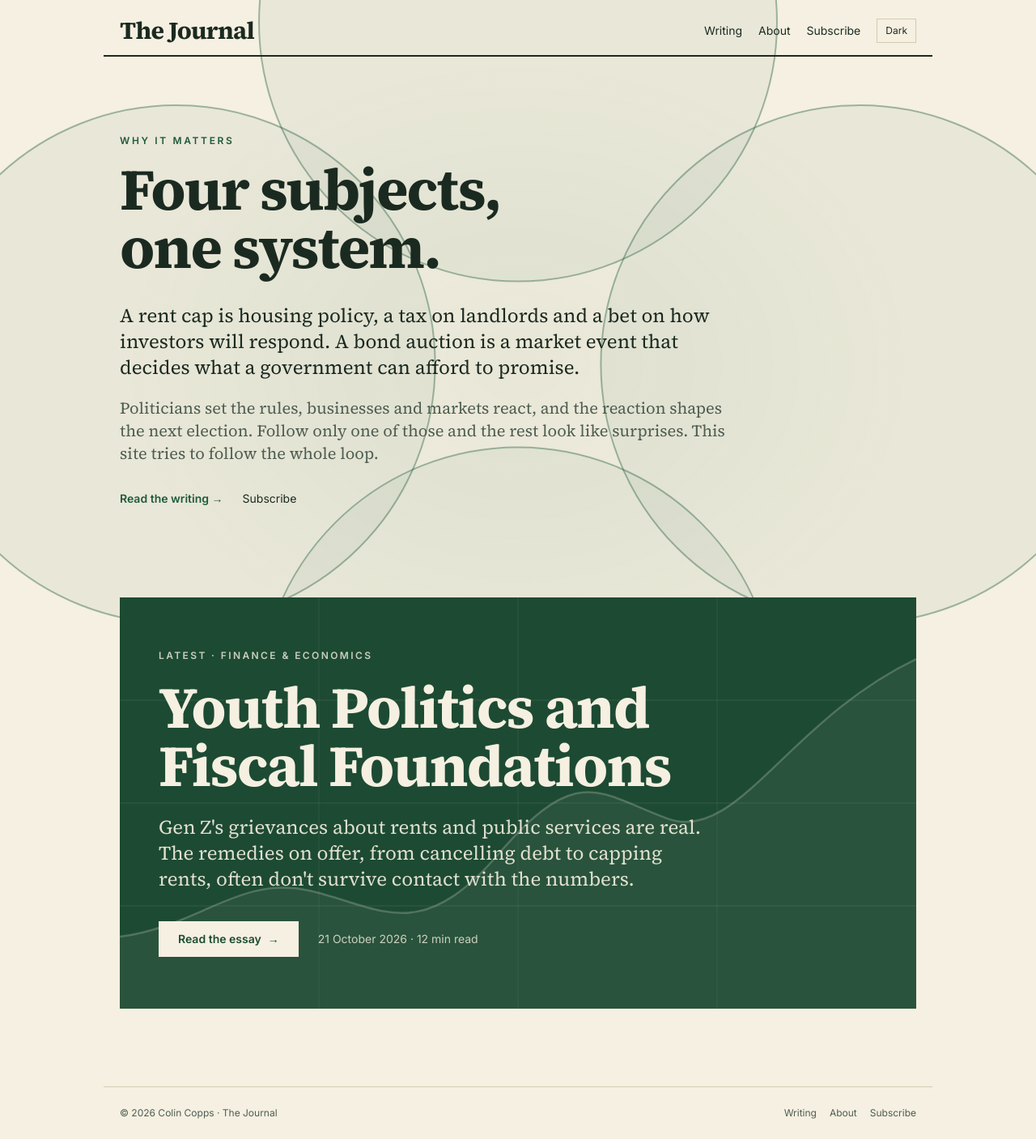
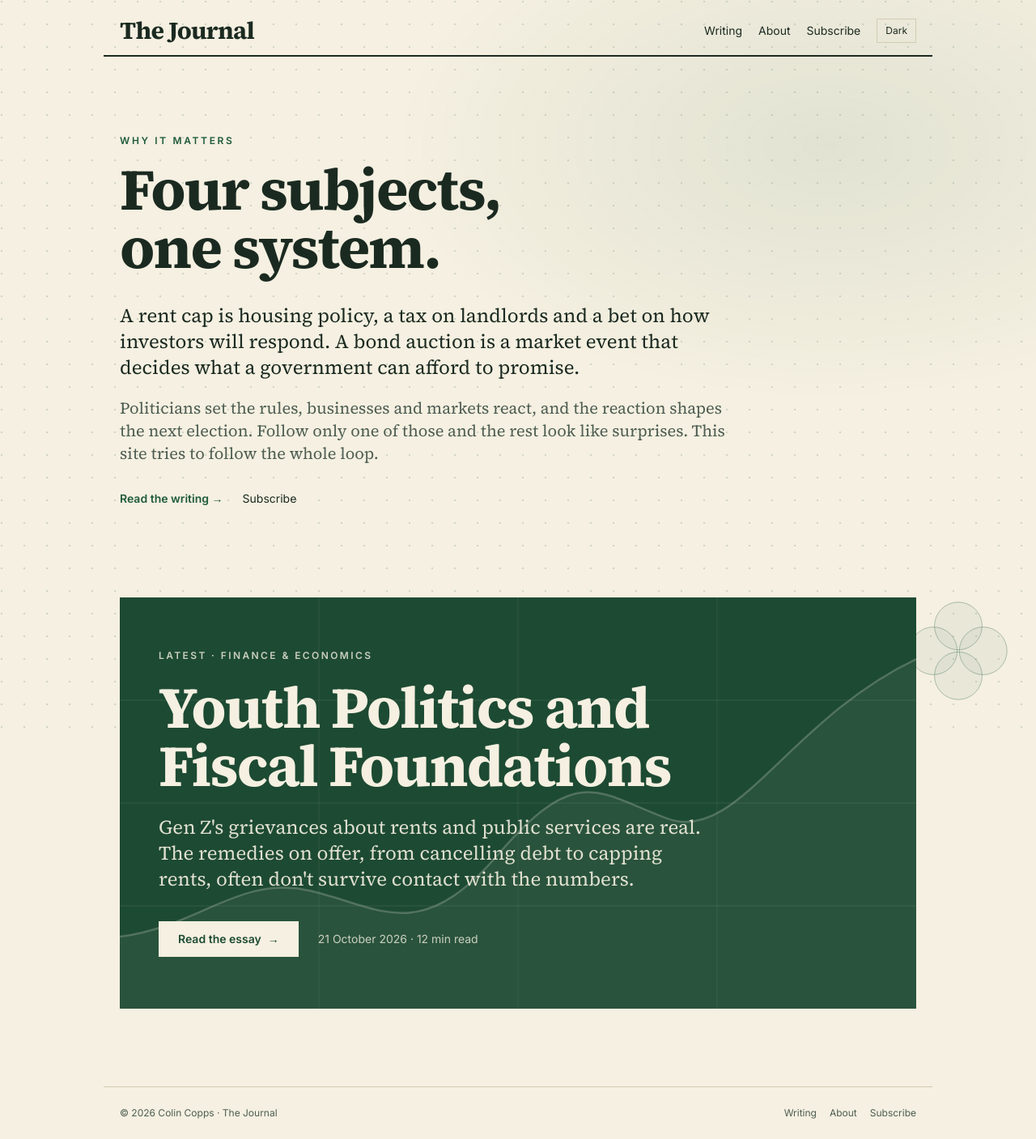
Before and after one commit to The-JournaI/the-journai.github.io, a Jekyll site: the page built from index.html, in a window 1280 px wide. Shown: the whole page at 81% size. Built offline with Jekyll 4.4.1, drawn with Linux system fonts in a browser that asks for light colours; nearby versions of some CDN libraries.

Commit message:
Calmer background: dot grid drift and small corner mark

```diff
--- a/index.html
+++ b/index.html
@@ -3,13 +3,15 @@ layout: default
 ---
 <div class="fixed inset-0 -z-10 pointer-events-none" aria-hidden="true">
   <div id="glow" class="absolute inset-0"></div>
-  <svg class="absolute inset-0 w-full h-full" viewBox="0 0 1000 1000" preserveAspectRatio="xMidYMid slice">
-    <g id="rings" style="transform-origin:500px 500px">
-      <circle class="rc" r="250" fill="var(--accent)" fill-opacity=".05" stroke="var(--accent)" stroke-opacity=".4" stroke-width="2" vector-effect="non-scaling-stroke"/>
-      <circle class="rc" r="250" fill="var(--accent)" fill-opacity=".05" stroke="var(--accent)" stroke-opacity=".4" stroke-width="2" vector-effect="non-scaling-stroke"/>
-      <circle class="rc" r="250" fill="var(--accent)" fill-opacity=".05" stroke="var(--accent)" stroke-opacity=".4" stroke-width="2" vector-effect="non-scaling-stroke"/>
-      <circle class="rc" r="250" fill="var(--accent)" fill-opacity=".05" stroke="var(--accent)" stroke-opacity=".4" stroke-width="2" vector-effect="non-scaling-stroke"/>
-    </g>
+  <svg class="absolute inset-0 w-full h-full">
+    <defs><pattern id="dots" width="28" height="28" patternUnits="userSpaceOnUse"><circle cx="2" cy="2" r="1.1" fill="var(--accent)" fill-opacity=".22"/></pattern></defs>
+    <rect id="dotgrid" x="-60" y="-60" width="200%" height="200%" fill="url(#dots)"/>
+  </svg>
+  <svg class="absolute right-4 bottom-4 sm:right-8 sm:bottom-8 w-24 h-24 sm:w-32 sm:h-32" viewBox="-100 -100 200 200">
+    <circle class="rc" r="46" fill="var(--accent)" fill-opacity=".05" stroke="var(--accent)" stroke-opacity=".35" stroke-width="1.5"/>
+    <circle class="rc" r="46" fill="var(--accent)" fill-opacity=".05" stroke="var(--accent)" stroke-opacity=".35" stroke-width="1.5"/>
+    <circle class="rc" r="46" fill="var(--accent)" fill-opacity=".05" stroke="var(--accent)" stroke-opacity=".35" stroke-width="1.5"/>
+    <circle class="rc" r="46" fill="var(--accent)" fill-opacity=".05" stroke="var(--accent)" stroke-opacity=".35" stroke-width="1.5"/>
   </svg>
 </div>
 
@@ -44,14 +46,14 @@ layout: default
 
 <script>
 (() => {
-  const rings = document.getElementById('rings'), cs = [...rings.querySelectorAll('.rc')], glow = document.getElementById('glow');
+  const cs = [...document.querySelectorAll('.rc')], dots = document.getElementById('dotgrid'), glow = document.getElementById('glow');
   const render = p => {
-    const e = p * p * (3 - 2 * p), d = 330 - e * 250;
-    [[-d, 0], [d, 0], [0, -d], [0, d]].forEach(([x, y], i) => { cs[i].setAttribute('cx', 500 + x); cs[i].setAttribute('cy', 500 + y); });
-    rings.style.transform = `rotate(${e * 90}deg)`;
-    glow.style.background = `radial-gradient(55% 60% at 50% 50%, color-mix(in srgb, var(--accent) ${6 + e * 14}%, transparent), transparent 70%)`;
+    const e = p * p * (3 - 2 * p), d = 48 - e * 30;
+    [[-d, 0], [d, 0], [0, -d], [0, d]].forEach(([x, y], i) => { cs[i].setAttribute('cx', x); cs[i].setAttribute('cy', y); });
+    dots.setAttribute('transform', `translate(0 ${-p * 90})`);
+    glow.style.background = `radial-gradient(60% 50% at 80% ${20 + p * 60}%, color-mix(in srgb, var(--accent) 9%, transparent), transparent 70%)`;
   };
-  if (matchMedia('(prefers-reduced-motion: reduce)').matches) { render(.6); return; }
+  if (matchMedia('(prefers-reduced-motion: reduce)').matches) { render(.4); return; }
   let tick = false;
   const update = () => { tick = false; const max = document.documentElement.scrollHeight - innerHeight; render(max > 0 ? Math.min(1, Math.max(0, scrollY / max)) : 0); };
   addEventListener('scroll', () => { if (!tick) { tick = true; requestAnimationFrame(update); } }, { passive: true });
```
